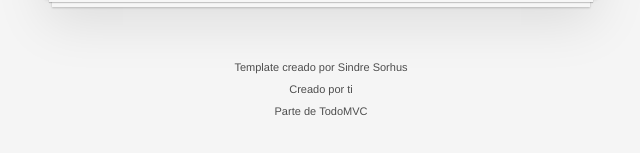
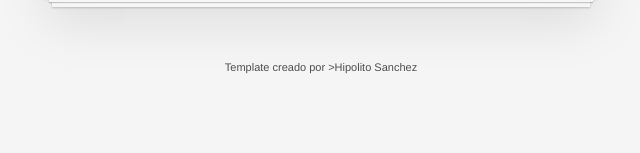
Before and after one commit to hipo9/todoApp, a website built with Vite: page index.html in a window 1280 px wide. Shown: the part 539-692 px from the top of the page, without its empty margins (319-959 px from the left). Built offline with nearby package versions, Linux system fonts and the light colour scheme.

Commit message:
cambios en el app.html -  footer

```diff
--- a/src/todos/app.html
+++ b/src/todos/app.html
@@ -53,8 +53,6 @@
 
 
 <footer class="info">
-    <p>Template creado por <a href="http://sindresorhus.com">Sindre Sorhus</a></p>
+    <p>Template creado por >Hipolito Sanchez</p>
     <!-- Change this out with your name and url ↓ -->
-    <p>Creado por <a href="http://todomvc.com">ti</a></p>
-    <p>Parte de <a href="http://todomvc.com">TodoMVC</a></p>
 </footer>
```
